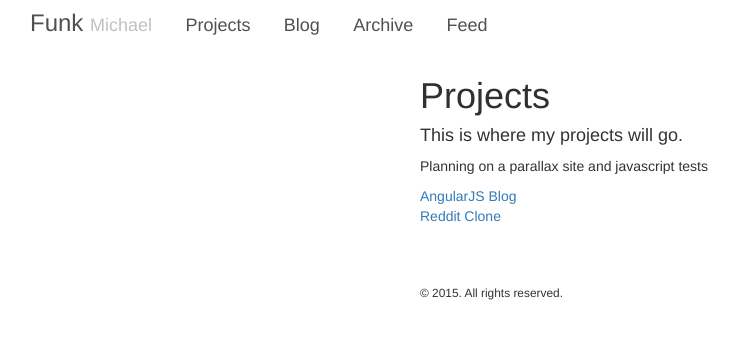
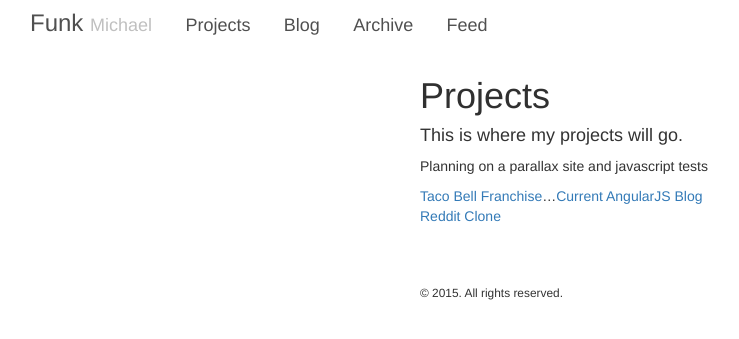
Before and after one commit to mafunk92/mafunk92.github.io, a Jekyll site: the page built from projects.md, in a window 1280 px wide. Shown: the top 339 px of the page, without its empty margins (45-784 px from the left). Built offline with Jekyll 4.4.1, drawn with Linux system fonts in a browser that asks for light colours.

Commit message:
Update projects.md

```diff
--- a/projects.md
+++ b/projects.md
@@ -5,5 +5,6 @@ title: Projects
 
   <h4>This is where my projects will go.</h4>
   <p>Planning on a parallax site and javascript tests</p>
-  [AngularJS Blog](http://mafunk92.github.io/ngBlog)<br>
-  [Reddit Clone](http://mafunk92.github.io/postIt/)<br>
+  [Taco Bell Franchise](/ocat)...[Current](http://ocatnet.com)
+  [AngularJS Blog](/ngBlog)<br>
+  [Reddit Clone](/postIt/)<br>
```
